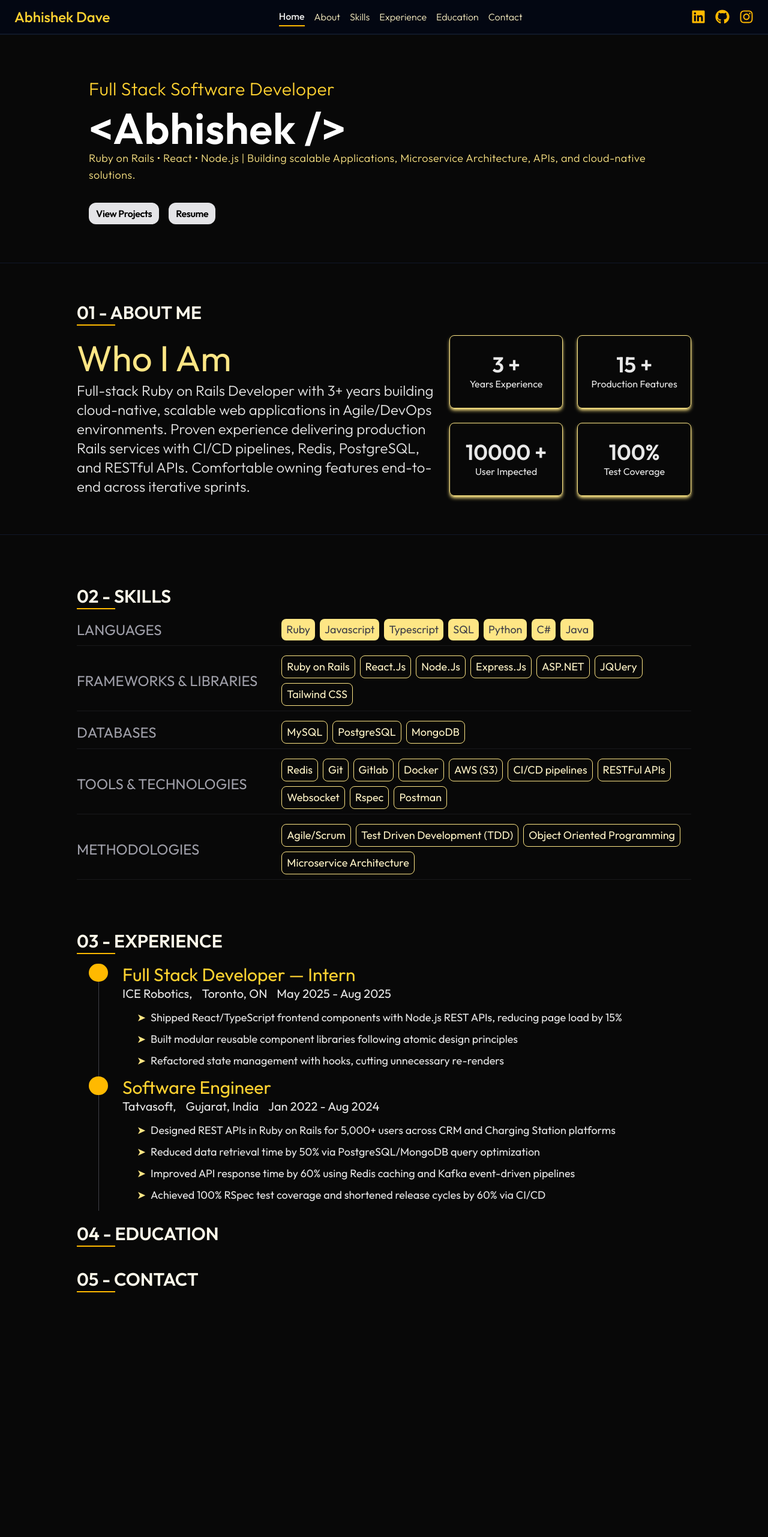
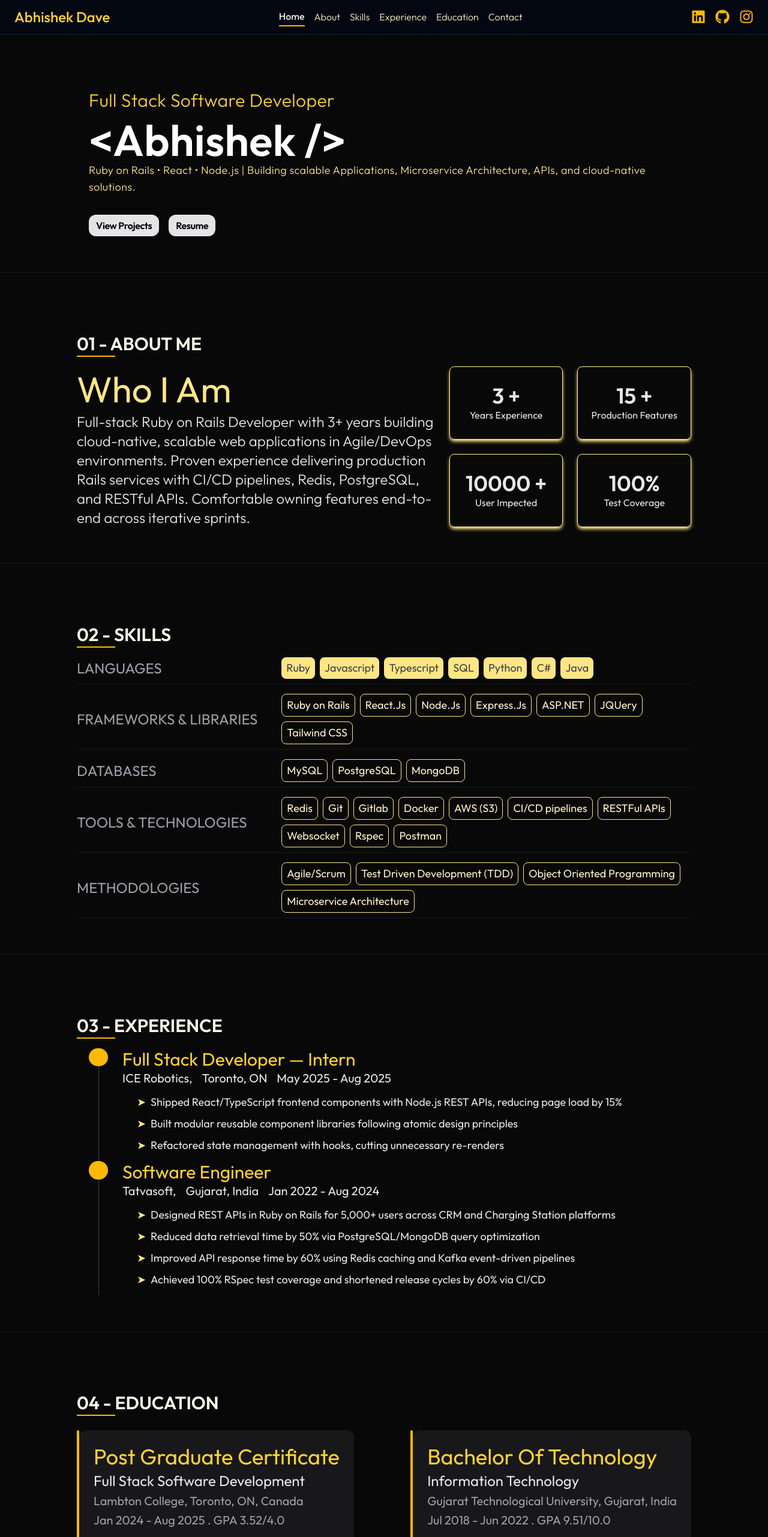
Before and after one commit to AbhishekDave2000/portfolio, a React (Vite) app: page / in a window 1280 px wide. Shown: the top 2563 px of the page at 60% size. Before the commit the page ends 2191 px from the top, so only its background shows below. Built offline with nearby package versions, Linux system fonts and the light colour scheme.

Commit message:
feat(Home) Add Education card data and also change the css styles in the main page

```diff
--- a/src/pages/HomePage.jsx
+++ b/src/pages/HomePage.jsx
@@ -5,7 +5,9 @@ import SkillsRow from "../components/SkillsRow";
 import ExperienceCard from "../components/ExperienceCard";
 import { skills } from "../data/skills";
 import { experiences } from "../data/experience";
+import { education } from "../data/education";
 import { BsJavascript } from "react-icons/bs";
+import EducationCard from "../components/EducationCard";
 
 const HomePage = () => {
     return(
@@ -14,7 +16,7 @@ const HomePage = () => {
             <Navbar />
 
             {/* Hero Section */}
-            <section id="hero" className="flex flex-col items-start justify-center w-full max-w-5xl h-auto mx-auto tracking-wide px-5 mt-20 mb-16">
+            <section id="hero" className="flex flex-col items-start justify-center w-full max-w-5xl h-auto mx-auto tracking-wide px-5 my-5 pt-20 pb-10">
 
                 <span className="max-w-fit font-light text-3xl text-amber-300 mb-1 animate-bounce">Full Stack Software Developer</span >
 
@@ -35,7 +37,7 @@ const HomePage = () => {
             <hr className="text-gray-900" />
 
             {/* About Section */}
-            <section id="about" className="flex flex-col item-center justify-center w-full max-w-5xl mx-auto py-16">
+            <section id="about" className="flex flex-col item-center justify-center w-full max-w-5xl mx-auto my-5 pt-20 pb-10">
                 <SectionHeading number="01" heading="ABOUT ME" />
                 <div className="flex flex-row gap-4">
                     {/* Left About Section */}
@@ -61,7 +63,7 @@ const HomePage = () => {
             <hr className="text-gray-900" />
 
             {/* Skills Section */}
-            <section id="skills" className="flex flex-col item-center justify-center mt-5 w-full max-w-5xl mx-auto py-16">
+            <section id="skills" className="flex flex-col item-center justify-center my-5 pt-20 pb-10 w-full max-w-5xl mx-auto">
                 <SectionHeading number="02" heading="SKILLS" />
                 <div className="flex flex-col gap-4">
                     <SkillsRow heading="LANGUAGES" skillType="primary" skills={skills.languages} />
@@ -72,20 +74,26 @@ const HomePage = () => {
                 </div>
             </section>
 
+            <hr className="text-gray-900" />
+
             {/* Experience Section */}
-            <section id="experience" className="flex flex-col item-center justify-center mt-5 w-full max-w-5xl mx-auto">
+            <section id="experience" className="flex flex-col item-center justify-center my-5 pt-20 pb-10 w-full max-w-5xl mx-auto">
                 <SectionHeading number="03" heading="EXPERIENCE" />
-
                 {experiences.map((exp) => <ExperienceCard key={exp.id} exp={exp} />)}
             </section>
 
+            <hr className="text-gray-900" />
+
             {/* Education Section */}
-            <section id="education" className="flex flex-col item-center justify-center mt-5 w-full max-w-5xl mx-auto">
+            <section id="education" className="flex flex-col item-center justify-center my-5 pt-20 pb-10 w-full max-w-5xl mx-auto">
                 <SectionHeading number="04" heading="EDUCATION" />
+                <div className="flex flex-row flex-wrap justify-between gap-6 mt-2">
+                    {education.map( (edu, index) => <EducationCard key={index} edu={edu} />)}
+                </div>
             </section>
 
             {/* Contact */}
-            <section id="contact" className="flex flex-col item-center justify-center mt-5 w-full max-w-5xl mx-auto mb-5">
+            <section id="contact" className="flex flex-col item-center justify-center my-5 pt-20 pb-10 w-full max-w-5xl mx-auto mb-5">
                 <SectionHeading number="05" heading="CONTACT" />
             </section>
         </>
```
